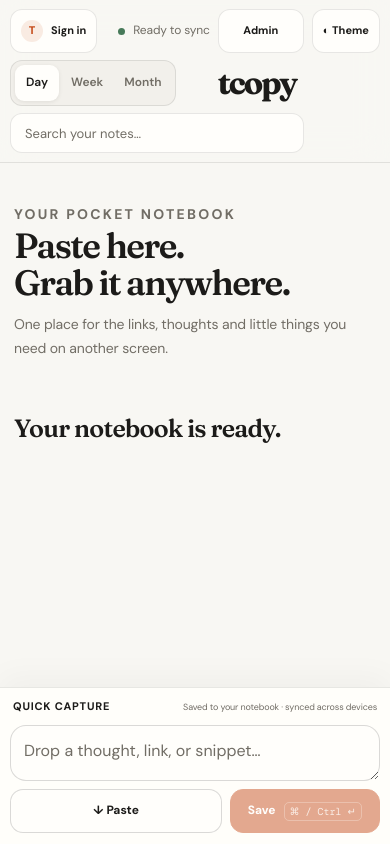
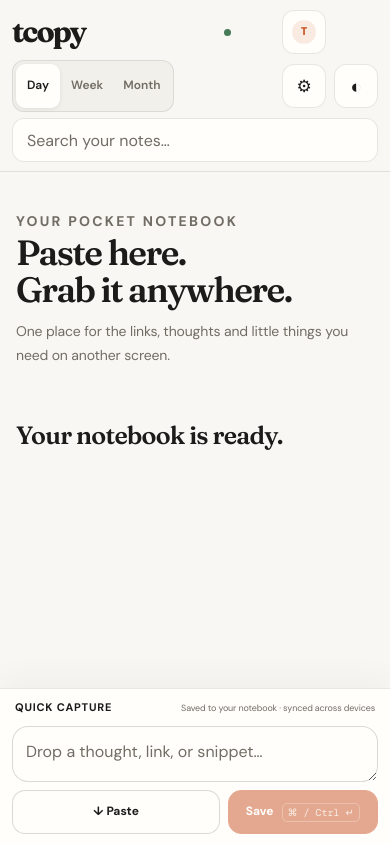
Before and after one commit to toxinhub/tcopy, a plain HTML site: page index.html in a window 390 px wide. Drawn offline with nearby package versions, Linux system fonts and the light colour scheme; no server answers.

Commit message:
Fix responsive overflow, header breakpoints and safe-area layout

```diff
--- a/style.css
+++ b/style.css
@@ -39,3 +39,150 @@
 @keyframes skeleton-pulse{from{opacity:.45}to{opacity:1}}
 .ibtn{min-height:44px}.mb{min-height:40px}
 @media(max-width:760px){.ibtn{min-height:44px}.mb{min-height:42px}.seg button{height:36px}}
+
+
+/* Responsive hardening — layout only */
+html {
+  min-width: 0;
+  width: 100%;
+  min-height: 100%;
+  overflow-x: clip;
+}
+body {
+  width: 100%;
+  min-width: 0;
+  height: var(--app-height, 100dvh);
+  min-height: 100dvh;
+  overflow: hidden;
+}
+*, *::before, *::after { box-sizing: border-box; }
+img, svg, video, canvas, iframe, pre { max-width: 100%; }
+pre { overflow-x: auto; white-space: pre-wrap; overflow-wrap: anywhere; }
+.main, .scroller, .list, .col, .grp, .clip, .meta,
+.hero, .cmp, .composer-head, .authbox { min-width: 0; max-width: 100%; }
+.clip, .txt, .subempty, .hero, .link-preview, .meta {
+  overflow-wrap: anywhere;
+  word-break: normal;
+}
+.list {
+  width: min(calc(100% - 2rem), 720px);
+  max-width: 720px;
+  margin-inline: auto;
+}
+.search, .cmp textarea, .edit, .authbox input {
+  min-width: 0;
+  max-width: 100%;
+  font-size: 16px;
+}
+.cmp {
+  padding-inline: max(1rem, calc((100% - 760px) / 2));
+  padding-top: 12px;
+  padding-bottom: calc(12px + env(safe-area-inset-bottom, 0px));
+}
+.hd {
+  padding-top: calc(10px + env(safe-area-inset-top, 0px));
+  padding-left: max(1rem, env(safe-area-inset-left, 0px));
+  padding-right: max(1rem, env(safe-area-inset-right, 0px));
+}
+.meta { flex-wrap: wrap; }
+.meta .sp { flex: 1 1 8px; }
+.mb, .ibtn, .seg button, .cb, .authactions button {
+  min-height: 44px;
+}
+.authveil {
+  padding:
+    max(16px, env(safe-area-inset-top, 0px))
+    max(16px, env(safe-area-inset-right, 0px))
+    max(16px, env(safe-area-inset-bottom, 0px))
+    max(16px, env(safe-area-inset-left, 0px));
+  overflow-y: auto;
+}
+.authbox { max-height: 100%; overflow-y: auto; }
+@media (max-width: 1024px) {
+  .hd {
+    display: grid;
+    grid-template-columns: auto minmax(0, 1fr) auto auto;
+    grid-template-rows: auto auto;
+    align-items: center;
+    gap: 8px 10px;
+  }
+  .logo { grid-column: 1; grid-row: 1; margin-right: 0; }
+  .sync { grid-column: 2; grid-row: 1; justify-self: end; margin: 0; }
+  #account { grid-column: 3; grid-row: 1; }
+  #theme { grid-column: 4; grid-row: 1; }
+  .seg { grid-column: 1; grid-row: 2; }
+  .search {
+    grid-column: 2 / 5;
+    grid-row: 2;
+    width: 100%;
+    max-width: none;
+    height: 44px;
+  }
+  #admin { grid-column: 3; grid-row: 2; }
+  .cmp { padding-inline: max(1rem, calc((100% - 720px) / 2)); }
+}
+@media (max-width: 600px) {
+  .hd {
+    grid-template-columns: auto minmax(0, 1fr) auto auto;
+    gap: 6px 8px;
+    padding-left: max(12px, env(safe-area-inset-left, 0px));
+    padding-right: max(12px, env(safe-area-inset-right, 0px));
+  }
+  .logo { font-size: 30px; }
+  .sync { gap: 0; justify-self: center; }
+  .sync #st { display: none; }
+  #account, #theme, #admin {
+    width: 44px;
+    min-width: 44px;
+    min-height: 44px;
+    padding: 0;
+    justify-self: end;
+    font-size: 0;
+    gap: 0;
+  }
+  #account .avatar { width: 24px; height: 24px; font-size: 11px; }
+  #account #accountLabel { display: none; }
+  #theme::before { content: "◐"; font-size: 19px; line-height: 1; }
+  #admin::before { content: "⚙"; font-size: 17px; line-height: 1; }
+  .seg { gap: 2px; padding: 3px; }
+  .seg button { min-width: 44px; min-height: 44px; padding-inline: 9px; }
+  .search { grid-column: 1 / -1; grid-row: 3; }
+  #admin { grid-column: 3; grid-row: 2; }
+  #theme { grid-column: 4; grid-row: 2; }
+  .list { width: min(calc(100% - 2rem), 720px); padding-top: 26px; }
+  .cmp {
+    grid-template-columns: minmax(0, 1fr) auto;
+    gap: 8px;
+    padding: 10px max(12px, env(safe-area-inset-right, 0px))
+      calc(10px + env(safe-area-inset-bottom, 0px))
+      max(12px, env(safe-area-inset-left, 0px));
+  }
+  .composer-head { grid-column: 1 / -1; }
+  .cmp textarea {
+    grid-column: 1 / -1;
+    grid-row: 2;
+    width: 100%;
+    min-height: 56px;
+    max-height: min(32dvh, 220px);
+    font-size: 16px;
+  }
+  .cmp #paste { grid-column: 1; grid-row: 3; }
+  .cmp .go { grid-column: 2; grid-row: 3; }
+  .composer-hint { max-width: 58%; text-align: right; }
+  .meta { row-gap: 3px; }
+  .clip { padding-inline: 0; }
+}
+@media (max-width: 380px) {
+  .hd { column-gap: 6px; }
+  .logo { font-size: 28px; }
+  .seg button { padding-inline: 7px; }
+  .composer-hint { display: none; }
+  .mb { padding-inline: 7px; }
+  .mb.copy { padding-inline: 10px; }
+}
+@media (min-width: 1440px) {
+  .list { width: min(calc(100% - 2rem), 720px); }
+}
+@media (prefers-reduced-motion: no-preference) {
+  body, .hd, .cmp { transition: height .18s ease, padding .18s ease; }
+}
```
